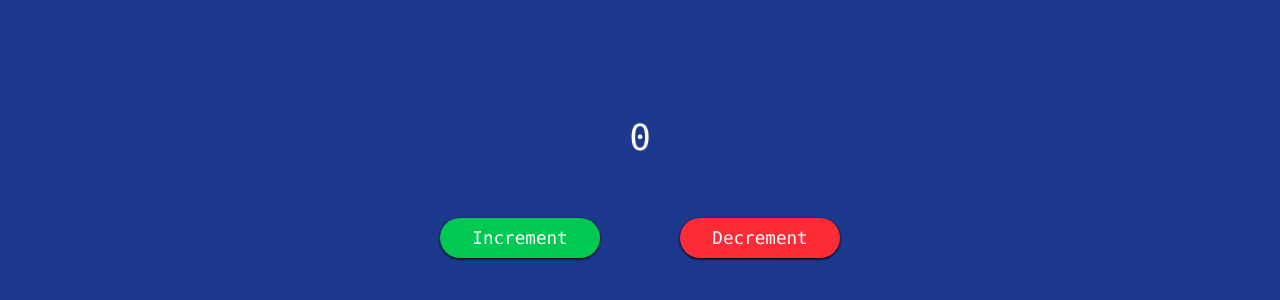
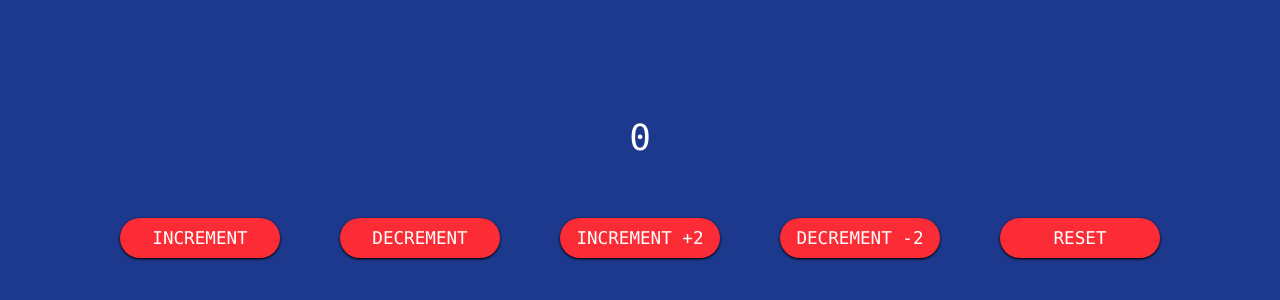
Before and after one commit to techwithdani/MiniProjects, a React (Vite) app in the folder React/frontend/: page / in a window 1280 px wide. Shown: the part 212-512 px from the top of the page. Built offline with nearby package versions, Linux system fonts and the light colour scheme.

Commit message:
Complete counter project

```diff
--- /dev/null
+++ b/React/frontend/src/projects/counter/Button.jsx
@@ -0,0 +1,14 @@
+const Button = ({ onClick, text }) => {
+  return (
+    <>
+      <button
+        onClick={onClick}
+        className="h-10 w-40 text-[1.1rem] bg-red-500 text-white rounded-3xl shadow shadow-black cursor-pointer hover:bg-white hover:text-red-500 transition-all duration-500"
+      >
+        {text}
+      </button>
+    </>
+  );
+};
+
+export default Button;
--- a/React/frontend/src/projects/counter/Counter.jsx
+++ b/React/frontend/src/projects/counter/Counter.jsx
@@ -1,7 +1,27 @@
 import { useState } from "react";
+import Button from "./Button";
 
 const Counter = () => {
   const [counter, setCounter] = useState(0);
+
+  const increment = () => {
+    setCounter(counter + 1);
+  };
+  const increment2 = () => {
+    setCounter(counter + 2);
+  };
+
+  const decrement2 = () => {
+    setCounter((prev) => prev - 2);
+  };
+
+  const decrement = () => {
+    setCounter((prev) => prev - 1);
+  };
+
+  const reset = () => {
+    setCounter(counter * 0);
+  };
 
   return (
     <>
@@ -9,13 +29,12 @@ const Counter = () => {
         <div className="mb-15">
           <p className="text-4xl text-white">{counter}</p>
         </div>
-        <div className="flex items-center justify-center gap-20">
-          <button className="h-10 w-40 text-[1.1rem] bg-green-500 text-white rounded-3xl shadow shadow-black cursor-pointer hover:bg-white hover:text-green-500 transition-all duration-500">
-            Increment
-          </button>
-          <button className="h-10 w-40 text-[1.1rem] bg-red-500 text-white rounded-3xl shadow shadow-black cursor-pointer hover:bg-white hover:text-red-500 transition-all duration-500">
-            Decrement
-          </button>
+        <div className="flex items-center justify-center gap-15">
+          <Button onClick={increment} text={"INCREMENT"} color={"green"} />
+          <Button onClick={decrement} text={"DECREMENT"} />
+          <Button onClick={increment2} text={"INCREMENT +2"} />
+          <Button onClick={decrement2} text={"DECREMENT -2"} />
+          <Button onClick={reset} text={"RESET"} />
         </div>
       </div>
     </>
```
